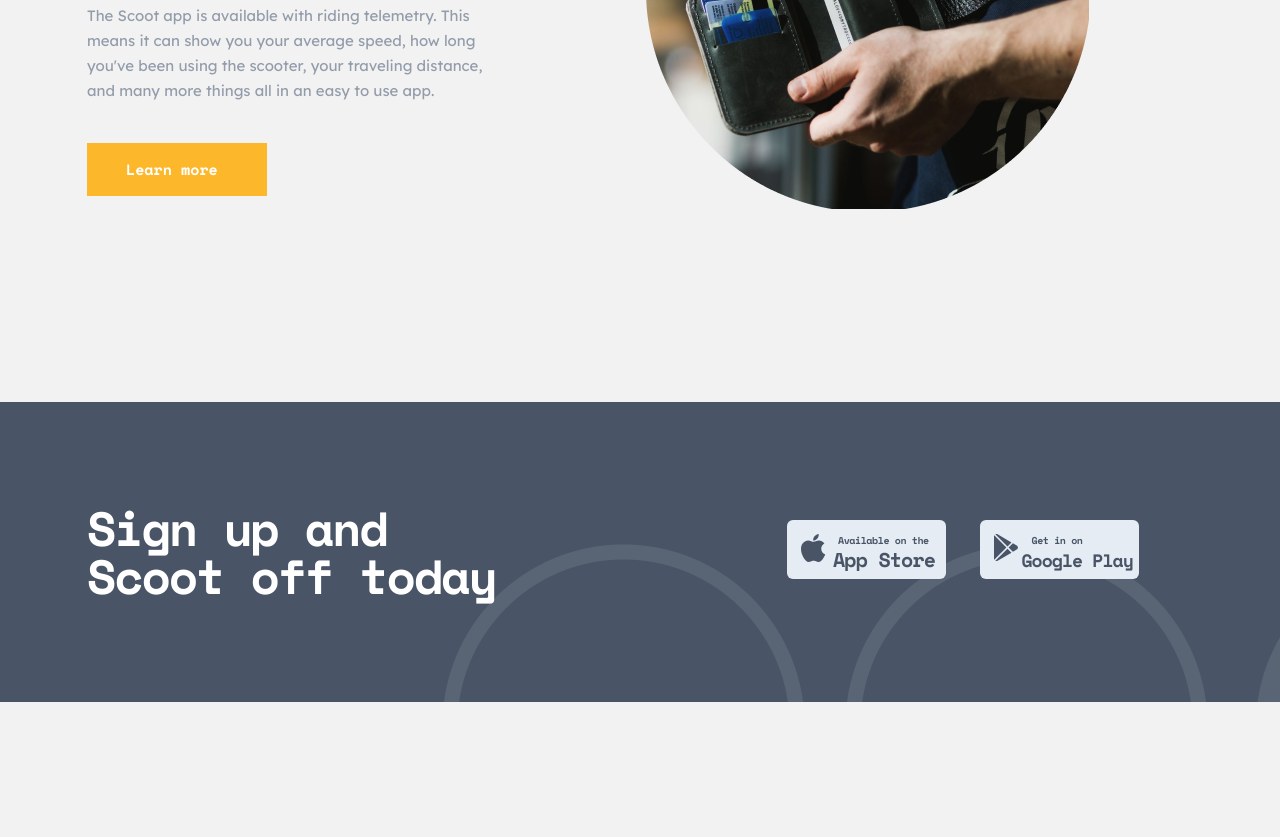
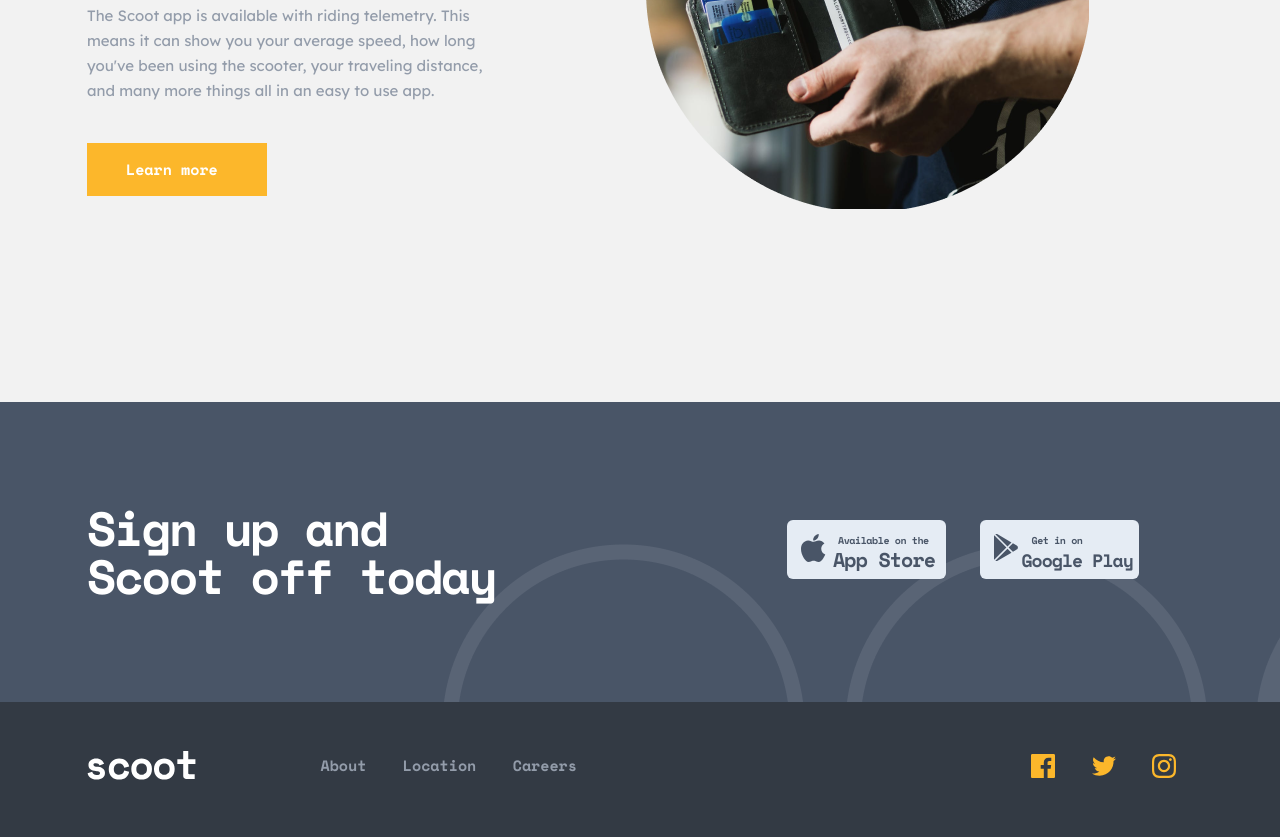
Before and after one commit to NizomovNazarqosim/scoot, a plain HTML site: page index.html in a window 1280 px wide. Shown: the part 2852-3689 px from the top of the page. Before the commit the page ends 3554 px from the top, so only its background shows below. Drawn offline with Linux system fonts and the light colour scheme.

Commit message:
end of home-page

```diff
--- a/index.html
+++ b/index.html
@@ -290,6 +290,27 @@
         </div>
       </div>
     </footer>
+    <section>
+      <div class="last">
+        <div class="container">
+          <img class="last__logo" src="./images/footer-logo.svg" alt="" />
+          <ul class="last__list">
+            <li class="last__item"><a class="last__link" href="#">About</a></li>
+            <li class="last__item">
+              <a class="last__link" href="#">Location</a>
+            </li>
+            <li class="last__item">
+              <a class="last__link" href="#">Careers</a>
+            </li>
+          </ul>
+          <div class="last__media">
+            <img class="last__face" src="./images/facebook.svg" alt="" />
+            <img class="last__face" src="./images/twitter.svg" alt="" />
+            <img class="last__face" src="./images/instagram.svg" alt="" />
+          </div>
+        </div>
+      </div>
+    </section>
     <!-- end of footer -->
     <script src="./js/script.js"></script>
   </body>
--- a/scss/blocks/_all-blocks.scss
+++ b/scss/blocks/_all-blocks.scss
@@ -7,3 +7,4 @@
 @import "step";
 @import "info";
 @import "footer";
+@import "last";
--- /dev/null
+++ b/scss/blocks/_last.scss
@@ -0,0 +1,51 @@
+.last{
+    padding-top: 35px;
+    justify-content: space-between;
+    padding-bottom: 100px;
+    background-color: #333A44;
+    max-width: 1440px;
+    width: 100%;
+    height: 96px;
+    &__list{
+        list-style: none;
+        margin-left: 80px;
+    }
+    &__link{
+        text-decoration: none;
+        font-family: 'Space Mono';
+        font-style: normal;
+        font-weight: 700;
+        font-size: 15px;
+        line-height: 25px;
+        color: #939CAA;
+        transition: all 0.4s;
+    }
+    &__link:hover{
+        color: white;
+    }
+    &__link:active{
+        opacity: 0.5;
+    }
+    &__item + &__item{
+        padding-left: 32px;
+    }
+    &__list{
+        vertical-align: middle;
+        justify-content: space-between;
+        display: inline-block;
+    }
+    &__item{
+        display: inline-block;
+        justify-content: space-between;
+    }
+    &__media{
+        padding-left: 450px;
+        display: inline-block;
+        vertical-align: middle;
+        cursor: pointer;
+    }
+    &__face + &__face{
+        margin-left: 32px;
+    }
+
+}
```
Also changed, not shown: css/main.css, images/facebook.svg (added), images/instagram.svg (added), images/twitter.svg (added), 1 other file.
